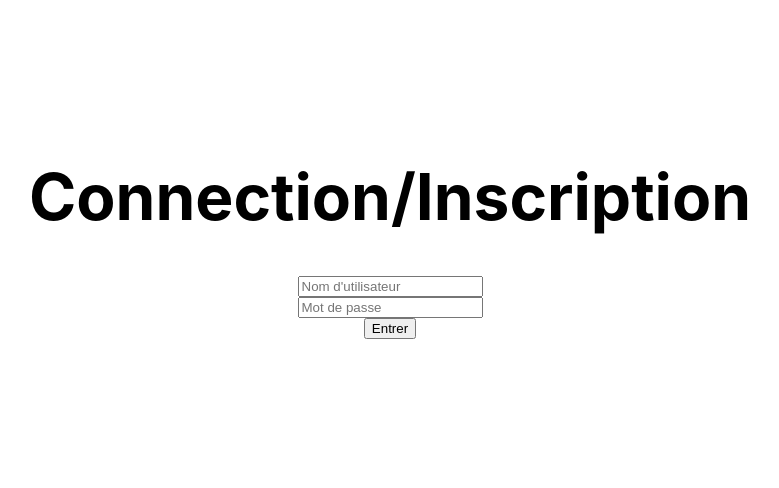
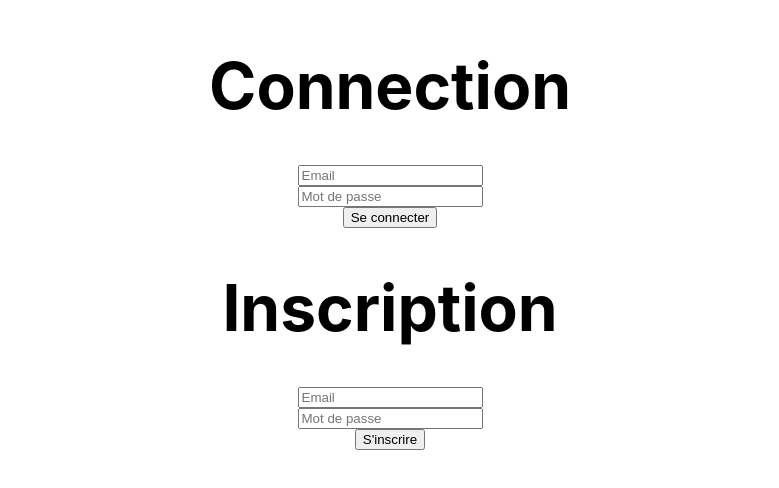
Before and after one commit to Etiolate7/Auth-module, a Next.js app in the folder auth-module-frontend/: page / in a window 1280 px wide. Shown: the part 172-660 px from the top of the page, without its empty margins (250-1029 px from the left). Built offline with nearby package versions, Linux system fonts and the light colour scheme.

Commit message:
[ADD] simple onclick buttons

```diff
--- a/auth-module-frontend/components/Home.js
+++ b/auth-module-frontend/components/Home.js
@@ -1,15 +1,41 @@
 import styles from '../styles/Home.module.css';
+import { useState } from 'react';
 
 function Home() {
+
+    const [connectionEmail, setConnectionEmail] = useState('');
+    const [connectionPassword, setConnectionPassword] = useState('');
+
+    const [inscriptionEmail, setInscriptionEmail] = useState('');
+    const [inscriptionPassword, setInscriptionPassword] = useState('');
+
+    const [erreurConnection, setErreurConnection] = useState('');
+    const [erreurInscription, setErreurInscription] = useState('');
+
+const SuivantConnection = () => {
+  console.log('yay!');
+}
+
+const SuivantInscription = () => {
+  console.log('whoho!!');
+}
+
+
   return (
     <div>
       <main className={styles.main}>
         <h1 className={styles.title}>
-          Connection/Inscription
+          Connection
         </h1>
-        <input placeholder="Nom d'utilisateur"></input>
-        <input placeholder="Mot de passe"></input>
-        <button>Entrer</button>
+        <input onChange={(value) => setConnectionEmail(value)} value={connectionEmail} placeholder="Email"></input>
+        <input onChange={(value) => setConnectionPassword(value)} value={connectionPassword} placeholder="Mot de passe"></input>
+        <button onClick={SuivantConnection}>Se connecter</button>
+        <h1 className={styles.title}>
+            Inscription
+        </h1>
+        <input onChange={(value) => setInscriptionEmail(value)} value={inscriptionEmail} placeholder="Email"></input>
+        <input onChange={(value) => setInscriptionPassword(value)} value={inscriptionPassword} placeholder="Mot de passe"></input>
+        <button onClick={SuivantInscription}>S'inscrire</button>
       </main>
     </div>
   );
```
